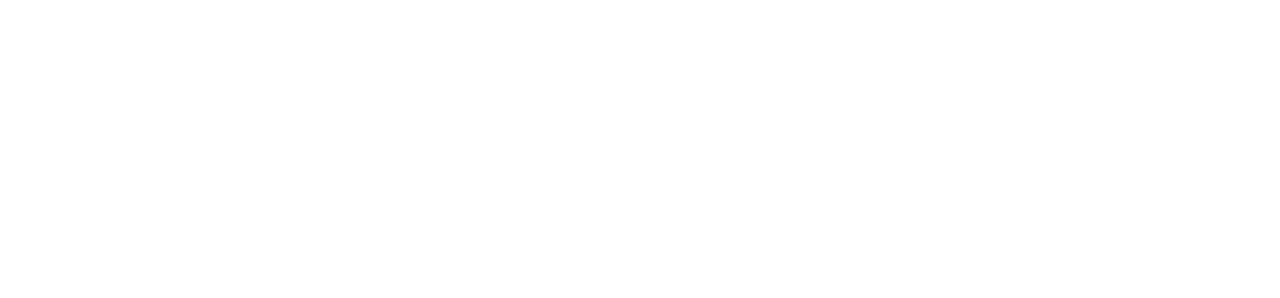
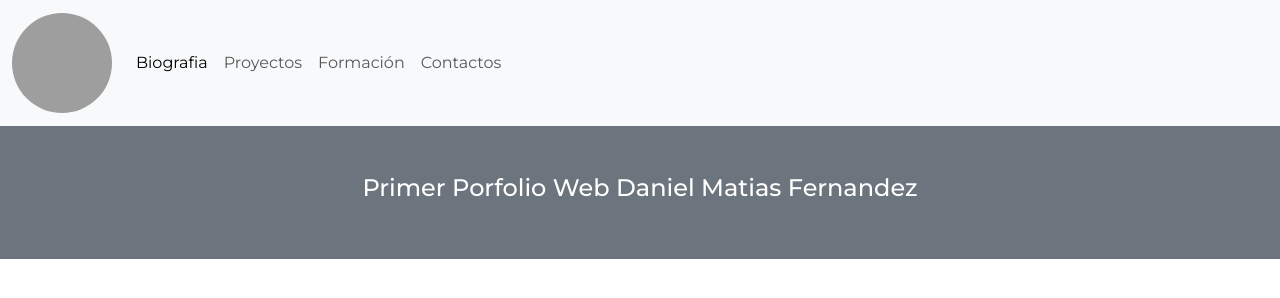
Before and after one commit to DanielFernandez14/Tp_UTN_DanielFernandez, a plain HTML site: page Porfolio_1/index.html in a window 1280 px wide. Drawn offline with nearby package versions, Linux system fonts and the light colour scheme; grey boxes are pictures that could not be loaded; a web font is replaced by a local one.

Commit message:
PorfolioCommitDos

```diff
--- /dev/null
+++ b/Porfolio_1/Css/style.css
@@ -0,0 +1,11 @@
+*{
+    margin: 0;
+    padding: 0;
+    font-family: Montserrat;
+}
+
+.imggithub{
+    width: 100px;
+    height: 100px;
+    border-radius: 50%;
+}
--- a/Porfolio_1/index.html
+++ b/Porfolio_1/index.html
@@ -3,10 +3,70 @@
 <head>
     <meta charset="UTF-8">
     <meta name="viewport" content="width=device-width, initial-scale=1.0">
-    <title>Porfolio</title>
-    <link rel="stylesheet" href="style.css">
+    <title>Porfolio | Daniel Matias Fernandez</title>
+<!-- CSS -->
+    <link rel="stylesheet" href="Css/style.css">
+<!-- Javascript Bootstrap -->
+    <link href="https://cdn.jsdelivr.net/npm/bootstrap@5.3.3/dist/css/bootstrap.min.css" rel="stylesheet" integrity="sha384-QWTKZyjpPEjISv5WaRU9OFeRpok6YctnYmDr5pNlyT2bRjXh0JMhjY6hW+ALEwIH" crossorigin="anonymous">
+<!-- Boxicons -->
+    <link href='https://unpkg.com/boxicons@2.1.4/css/boxicons.min.css' rel='stylesheet'>
+<!-- Google Font -->
+<link rel="preconnect" href="https://fonts.googleapis.com">
+<link rel="preconnect" href="https://fonts.gstatic.com" crossorigin>
+<link href="https://fonts.googleapis.com/css2?family=Montserrat+Subrayada:wght@400;700&family=Montserrat:ital,wght@0,100..900;1,100..900&family=Poppins:ital,wght@0,100;0,200;0,300;0,400;0,500;0,600;0,700;0,800;0,900;1,100;1,200;1,300;1,400;1,500;1,600;1,700;1,800;1,900&family=Roboto:ital,wght@0,100;0,300;0,400;0,500;0,700;0,900;1,100;1,300;1,400;1,500;1,700;1,900&display=swap" rel="stylesheet">
+</head>
 </head>
 <body>
 
+<header>
+    <nav class="navbar navbar-expand-lg bg-body-tertiary">
+        <div class="container-fluid">
+        <a class="navbar-brand" href="#">
+            <img class="imggithub" src="https://www.github.com/DanielFernandez14.png" alt=""><!--aca ponemos la foto de github con el fondo ver bien en la clase--> </a>
+        <button class="navbar-toggler" type="button" data-bs-toggle="collapse" data-bs-target="#navbarNav" aria-controls="navbarNav" aria-expanded="false" aria-label="Toggle navigation">
+            <span class="navbar-toggler-icon"></span>
+        </button>
+        <div class="collapse navbar-collapse" id="navbarNav">
+            <ul class="navbar-nav">
+            <li class="nav-item">
+                <a class="nav-link active" aria-current="page" href="#">Biografia</a>
+            </li>
+            <li class="nav-item">
+                <a class="nav-link" href="#">Proyectos</a>
+            </li>
+            <li class="nav-item">
+                <a class="nav-link" href="#">Formación</a>
+            </li>
+            <li class="nav-item">
+                <a class="nav-link" href="#">Contactos</a>
+            </li>
+
+            </ul>
+        </div>
+        </div>
+    </nav>
+</header>
+<!-- Main -->
+
+<main>
+    <section class="biografia">
+
+    </section>
+</main>
+
+<!-- Footer -->
+
+<footer class="bg-secondary text-center text-white p-5">
+    <h4>Primer Porfolio Web Daniel Matias Fernandez</h4>
+</footer>
+
+
+
+
+
+
+
+<!-- Javascript Bootstrap -->
+    <script src="https://cdn.jsdelivr.net/npm/bootstrap@5.3.3/dist/js/bootstrap.bundle.min.js" integrity="sha384-YvpcrYf0tY3lHB60NNkmXc5s9fDVZLESaAA55NDzOxhy9GkcIdslK1eN7N6jIeHz" crossorigin="anonymous"></script>
 </body>
 </html>
```
Also changed, not shown: Porfolio_1/Pages/contact.html (added, +11 -0 lines), Porfolio_1/style.css (deleted).
